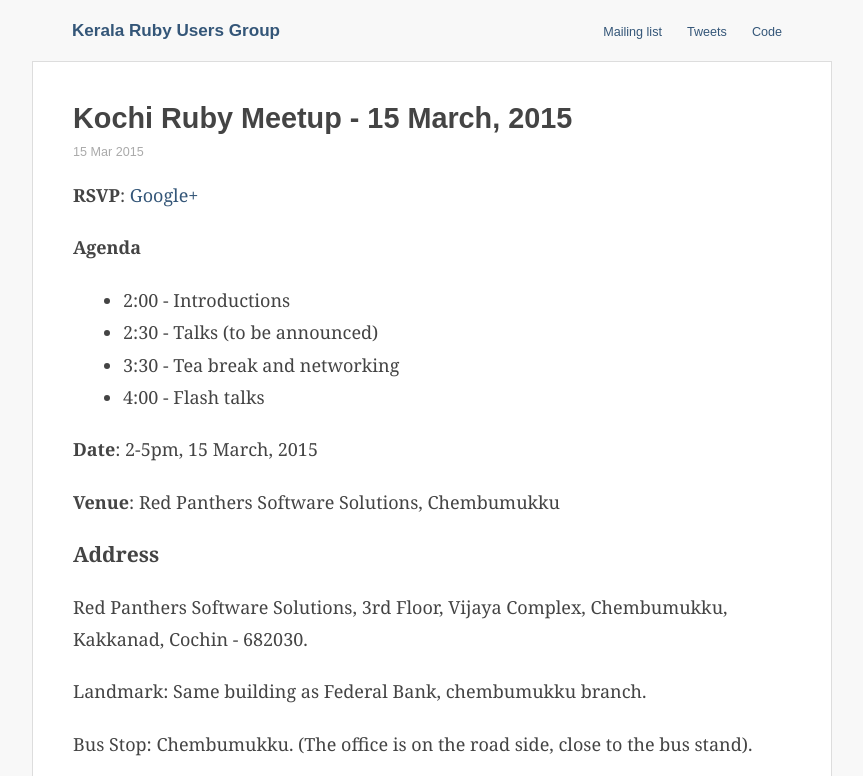
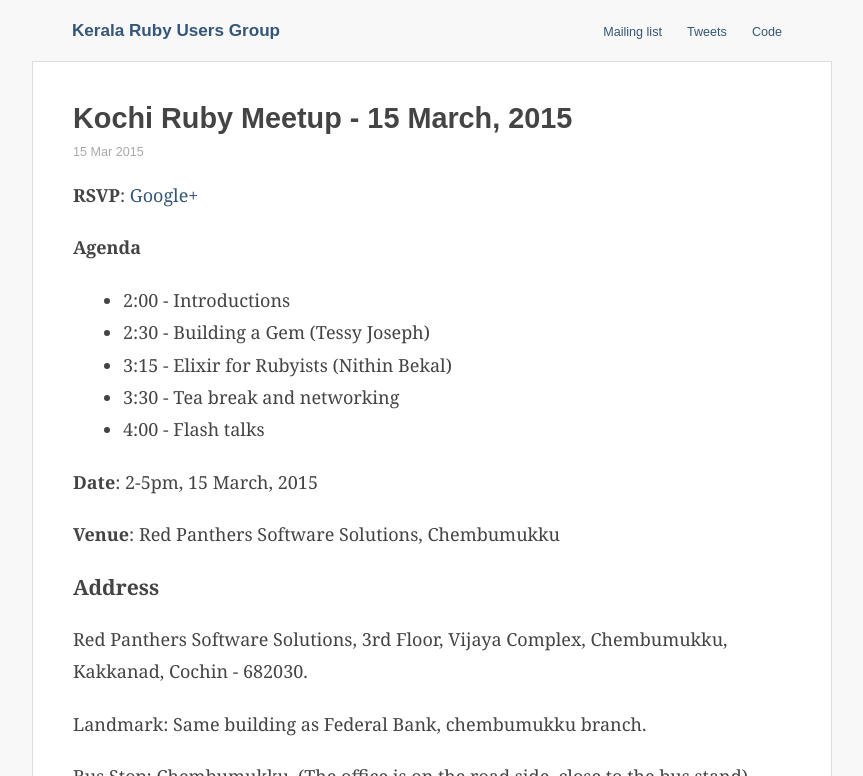
Before and after one commit to krug/krug.github.io, a Jekyll site: the page built from _posts/2015-03-15-mar-2015-kochi-meetup.md, in a window 1280 px wide, cut to the strip 0-776 px from the top of the page. Shown: the whole strip, without its empty margins (208-1071 px from the left). Built offline with Jekyll 4.4.1, drawn with Linux system fonts in a browser that asks for light colours.

Commit message:
Update 2015-03-15-mar-2015-kochi-meetup.md

```diff
--- a/_posts/2015-03-15-mar-2015-kochi-meetup.md
+++ b/_posts/2015-03-15-mar-2015-kochi-meetup.md
@@ -10,7 +10,8 @@
 # Agenda
 
 * 2:00 - Introductions
-* 2:30 - Talks (to be announced)
+* 2:30 - Building a Gem (Tessy Joseph)
+* 3:15 - Elixir for Rubyists (Nithin Bekal)
 * 3:30 - Tea break and networking
 * 4:00 - Flash talks
 
```
